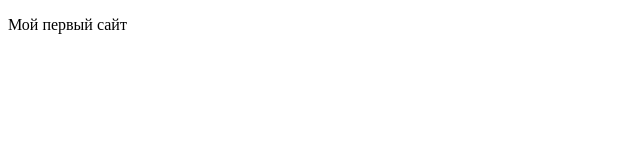
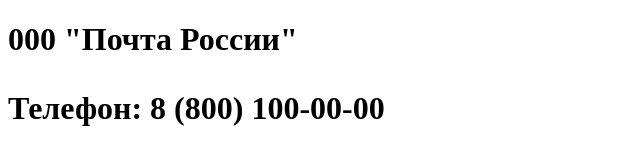
Before and after one commit to AndreyIvanovNewStudent/NewProject, a plain HTML site: page index.html in a window 1280 px wide. Shown: the whole page, without its empty margins (0-640 px from the left). Drawn offline with Linux system fonts and the light colour scheme.

Commit message:
Добавлены правки в index.html

```diff
--- a/index.html
+++ b/index.html
@@ -8,7 +8,8 @@
 </head>
 
 <body>
-     <p>Мой первый сайт</p>
+     <h1>000 "Почта России"<h1>
+     <p>Телефон: 8 (800) 100-00-00</p>
 </body>
 
 </html>
```
